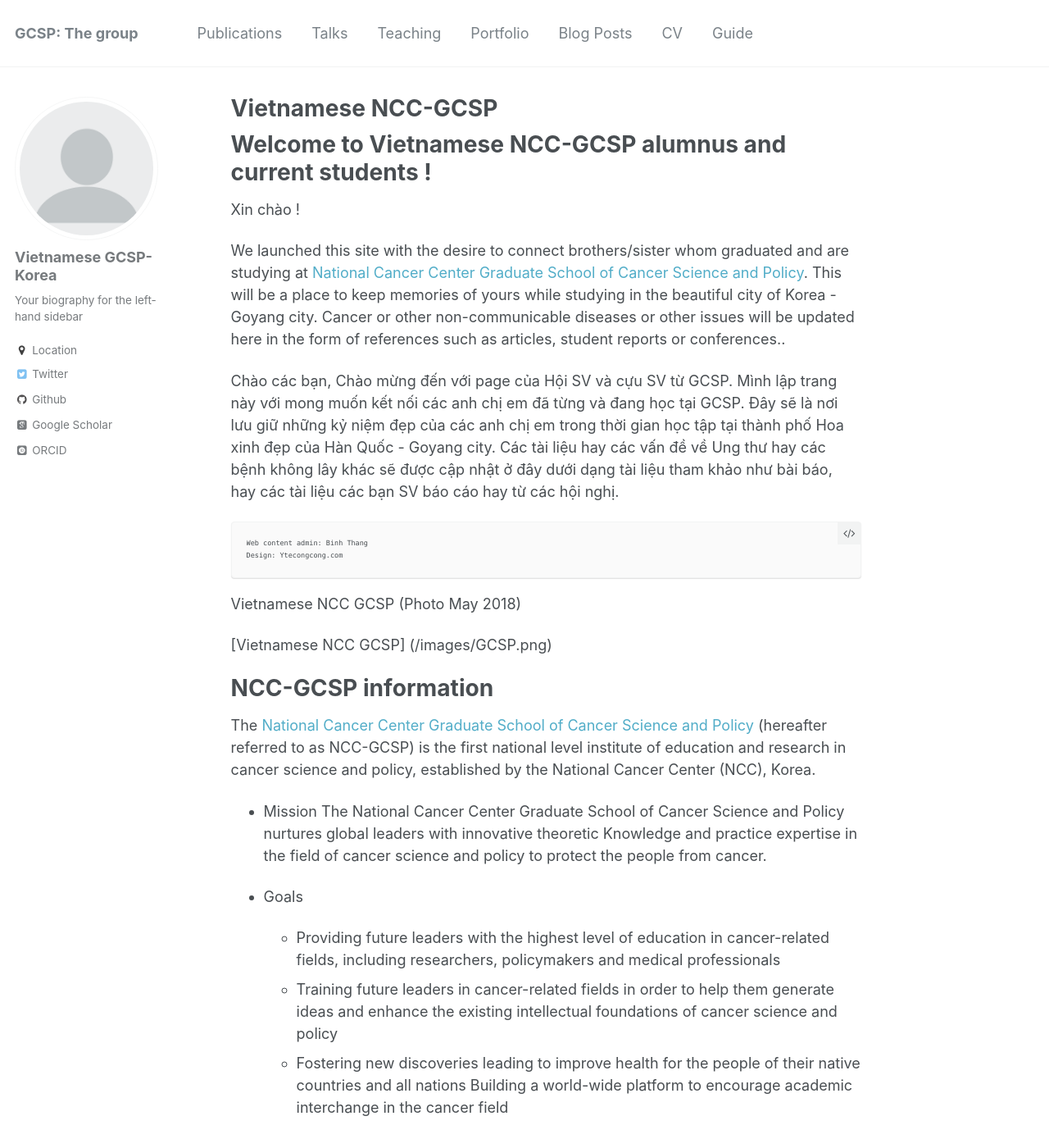
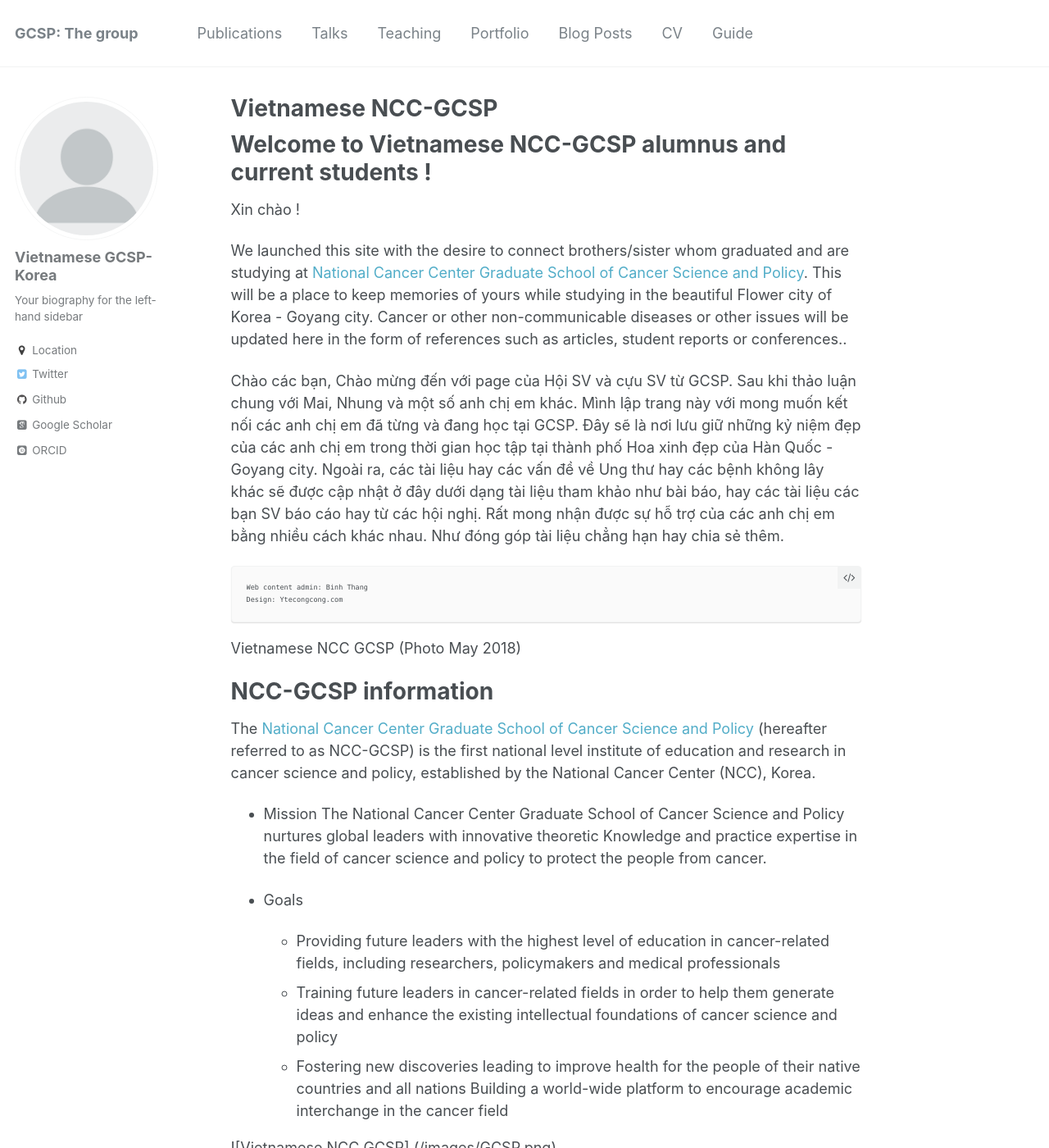
Before and after one commit to kklot/gcsp, a Jekyll site: the page built from _pages/about.md, in a window 1280 px wide and 1400 px high. Shown: the whole window at 82% size. Built offline with Jekyll 4.4.1, drawn with Linux system fonts in a browser that asks for light colours; some web fonts are replaced.

Commit message:
Update about.md

```diff
--- a/_pages/about.md
+++ b/_pages/about.md
@@ -12,15 +12,17 @@ Welcome to Vietnamese NCC-GCSP alumnus and current students !
 
 Xin chào !
 
-We launched this site with the desire to connect brothers/sister whom graduated and are studying at [National Cancer Center Graduate School of Cancer Science and Policy](http://www.ncc-gcsp.ac.kr/). This will be a place to keep memories of yours while studying in the beautiful city of Korea - Goyang city.
+We launched this site with the desire to connect brothers/sister whom graduated and are studying at [National Cancer Center Graduate School of Cancer Science and Policy](http://www.ncc-gcsp.ac.kr/). This will be a place to keep memories of yours while studying in the beautiful Flower city of Korea - Goyang city.
 Cancer or other non-communicable diseases or other issues will be updated here in the form of references such as articles, student reports or conferences..
 
 
 
 Chào các bạn,
 Chào mừng đến với page của Hội SV và cựu SV từ GCSP.
-Mình lập trang này với mong muốn kết nối các anh chị em đã từng và đang học tại GCSP. Đây sẽ là nơi lưu giữ những kỷ niệm đẹp của các anh chị em trong thời gian học tập tại thành phố Hoa xinh đẹp của Hàn Quốc - Goyang city.
-Các tài liệu hay các vấn đề về Ung thư hay các bệnh không lây khác sẽ được cập nhật ở đây dưới dạng tài liệu tham khảo như bài báo, hay các tài liệu các bạn SV báo cáo hay từ các hội nghị.
+Sau khi thảo luận chung với Mai, Nhung và một số anh chị em khác. Mình lập trang này với mong muốn kết nối các anh chị em đã từng và đang học tại GCSP. Đây sẽ là nơi lưu giữ những kỷ niệm đẹp của các anh chị em trong thời gian học tập tại thành phố Hoa xinh đẹp của Hàn Quốc - Goyang city.
+Ngoài ra, các tài liệu hay các vấn đề về Ung thư hay các bệnh không lây khác sẽ được cập nhật ở đây dưới dạng tài liệu tham khảo như bài báo, hay các tài liệu các bạn SV báo cáo hay từ các hội nghị.
+Rất mong nhận được sự hỗ trợ của các anh chị em bằng nhiều cách khác nhau. Như đóng góp tài liệu chẳng hạn hay chia sẻ thêm.
+
 
 
     Web content admin: Binh Thang
@@ -28,7 +30,7 @@ Các tài liệu hay các vấn đề về Ung thư hay các bệnh không lây
 
 Vietnamese NCC GCSP (Photo May 2018)
 
-[Vietnamese NCC GCSP] (/images/GCSP.png)
+
 
 
 NCC-GCSP information
```
Also changed, not shown: other parts of _pages/about.md (+1 -1 lines).
